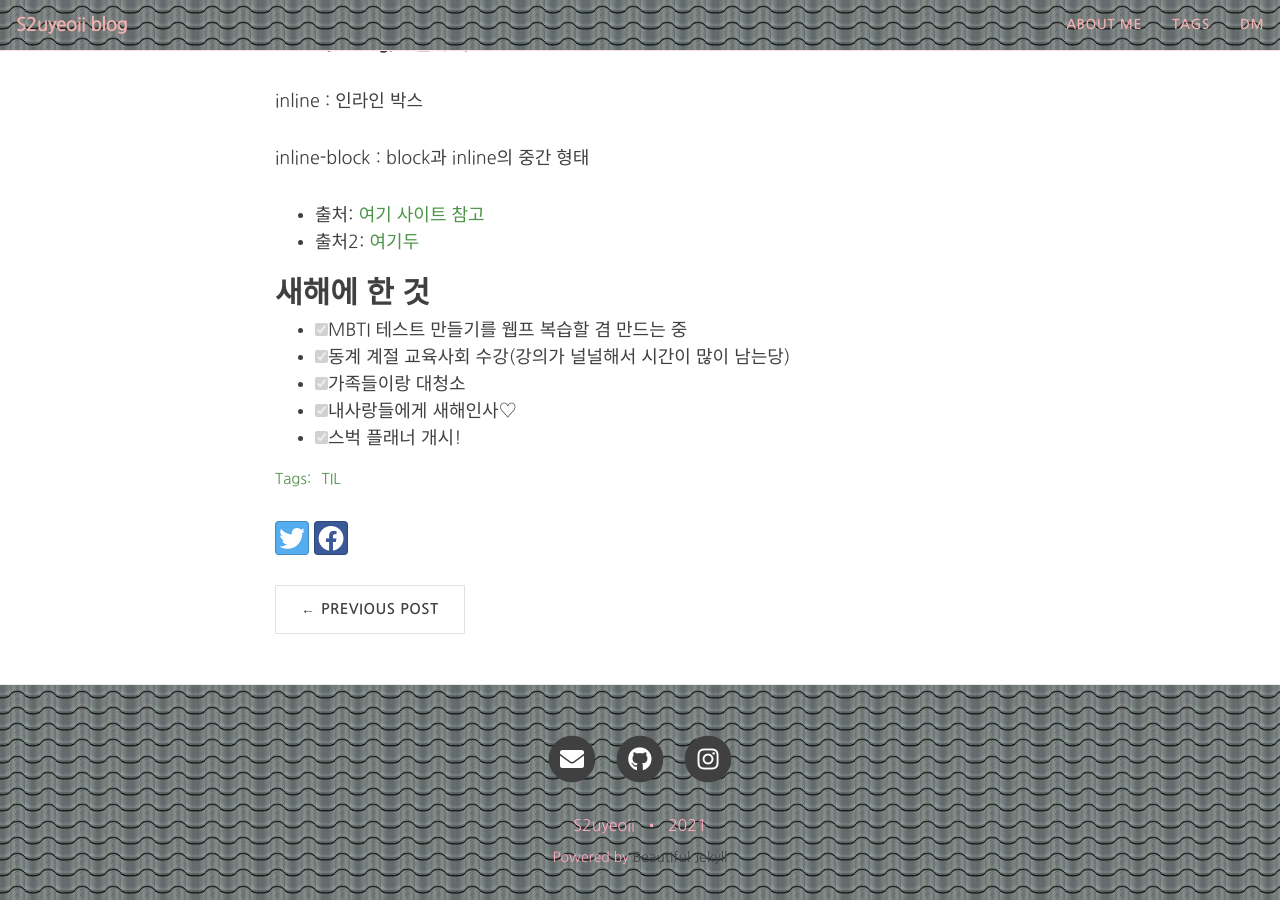
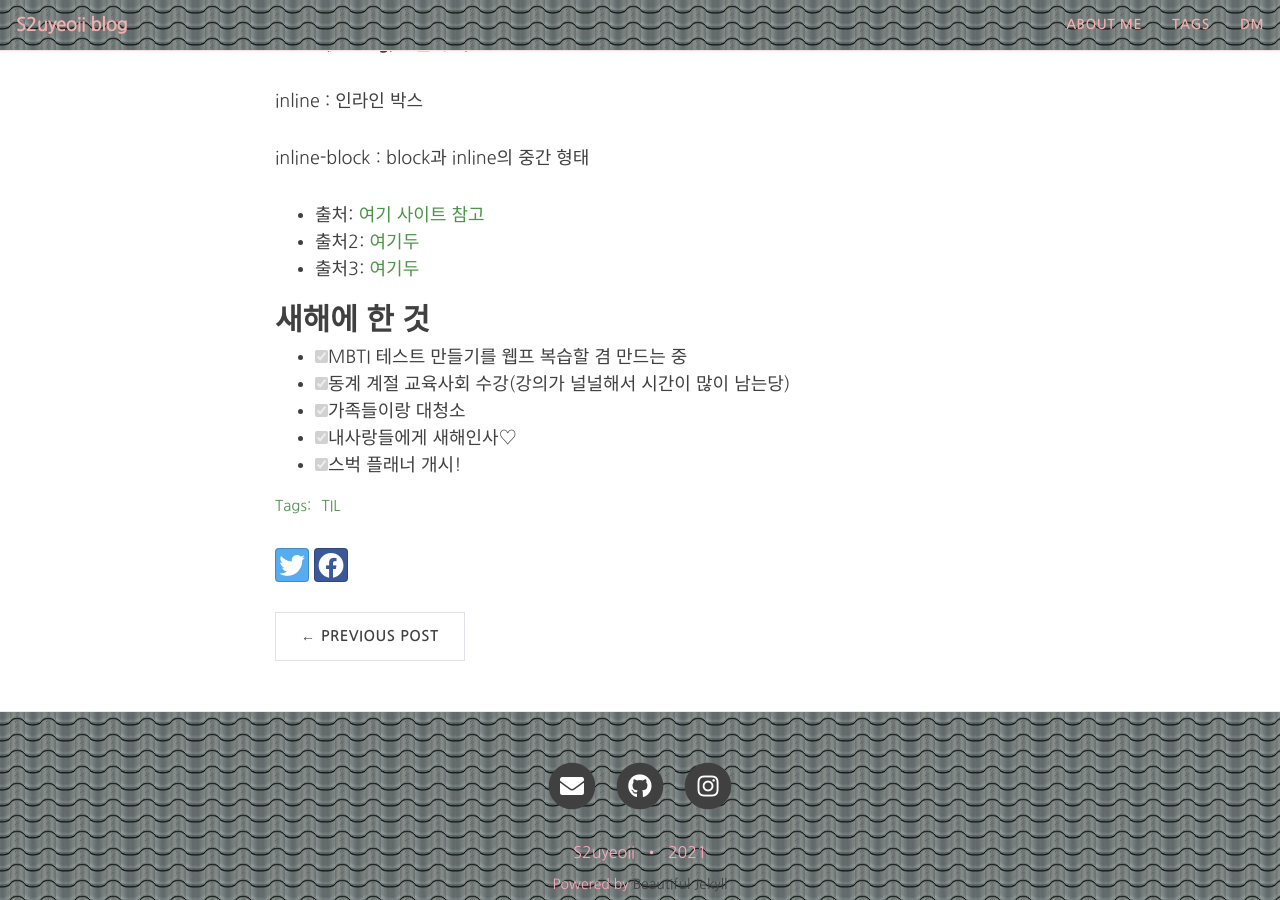
Before and after one commit to yeoneed/yeoneed.github.io, a Jekyll site: the page built from _posts/2021-01-01-TIL.md, in a window 1280 px wide and 900 px high, scrolled down 510 px. Built offline with Jekyll 4.4.1, drawn with Linux system fonts in a browser that asks for light colours; nearby versions of some CDN libraries; some web fonts are replaced.

Commit message:
Update 2021-01-01-TIL.md

```diff
--- a/_posts/2021-01-01-TIL.md
+++ b/_posts/2021-01-01-TIL.md
@@ -29,6 +29,7 @@ inline-block : block과 inline의 중간 형태
 
 - 출처: <a href="https://ofcourse.kr/css-course/display-%EC%86%8D%EC%84%B1">여기 사이트 참고</a>
 - 출처2: <a href = "https://heropy.blog/2018/11/24/css-flexible-box/">여기두</a>
+- 출처3: <a href = "https://studiomeal.com/archives/197">여기두</a>
 
 ## 새해에 한 것
 - [x] MBTI 테스트 만들기를 웹프 복습할 겸 만드는 중
```
